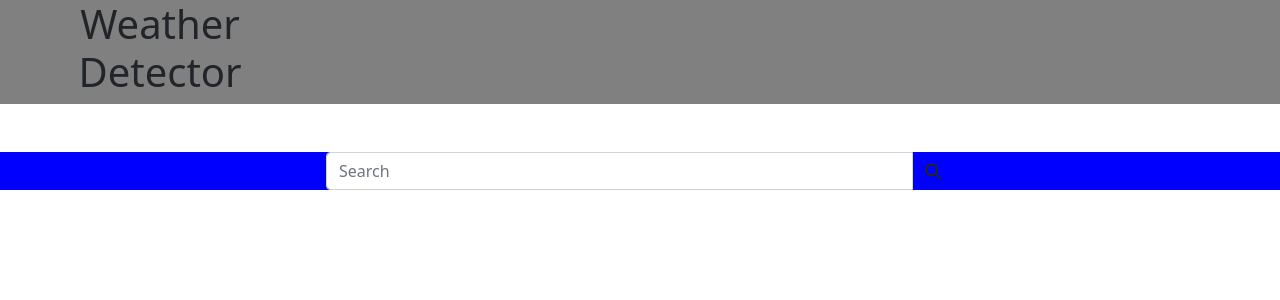
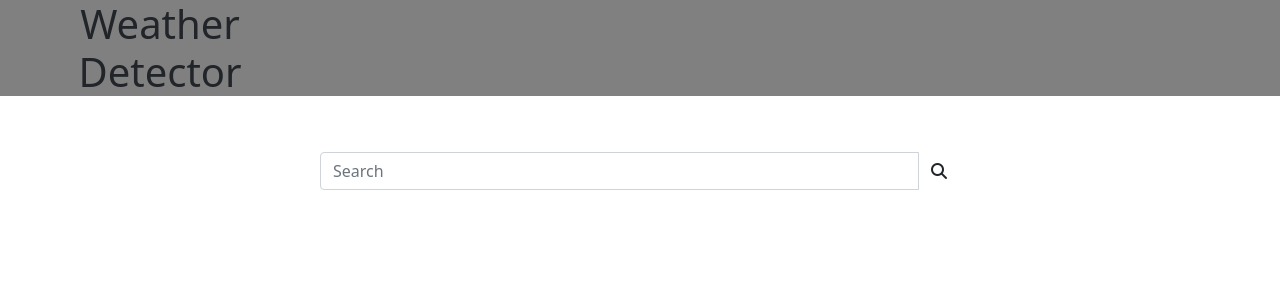
Before and after one commit to lucholagrotteria/WeatherApp, a Django app: page / in a window 1280 px wide. Shown: the top 300 px of the page. Run offline with Django 3.2, Linux system fonts and the light colour scheme; some libraries are stand-ins or nearby versions.

Commit message:
Second commit

```diff
--- a/weatherWeb/weatherApp/static/css/style.css
+++ b/weatherWeb/weatherApp/static/css/style.css
@@ -1,3 +1,10 @@
-.row{
-    background-color: blue;
+.row-nav{
+    background-color: grey;
 }
+
+.row-main{
+    display: flex;
+    flex-direction: column;
+    justify-content: center;
+    align-items: center;
+}
--- a/weatherWeb/weatherApp/templates/index.html
+++ b/weatherWeb/weatherApp/templates/index.html
@@ -25,14 +25,14 @@
 </head>
 
 <body>
-    <nav class="row" style="background-color: grey;">
+    <nav class="row-nav">
         <div class="title">
             <h1 class="col-md-3 text-center">Weather Detector</h1>
         </div>
     </nav>
     <br />
     <br />
-    <main class="row" style="display: flex; justify-content: center; align-items: center;">
+    <main class="row-main">
         <form action="" method="post" class="col-md-6 col-md-offset-3">
             {% csrf_token %}
             <div class="input-group">
@@ -44,15 +44,15 @@
                 </div>
             </div>
         </form>
-        <div class="row" style="display: flex; justify-content: center; align-items: center;">
+        <div class="data">
             {% if data.country_code %}
             <div class="col-md-6 col-md-offset-3">
-                <h1>{{city}}</h1>
-                <h3>country code : {{data.country_code}}</h3>
-                <h5>temp : {{data.temp}}</h5>
-                <h5>coordinate : {{data.coordinate}}</h5>
-                <h5>pressure : {{data.pressure}} </h5>
-                <h5>humidity : {{data.humidity}}</h5>
+                <h1>country: {{city}}</h1>
+                <h3>country code: {{data.country_code}}</h3>
+                <h5>temp: {{data.temp}}</h5>
+                <h5>coordinate: {{data.coordinate}}</h5>
+                <h5>pressure: {{data.pressure}} </h5>
+                <h5>humidity: {{data.humidity}}</h5>
             </div>
             {% endif %}
         </div>
```
Also changed, not shown: weatherWeb/weatherWeb/settings.py (+7 -1 lines).
